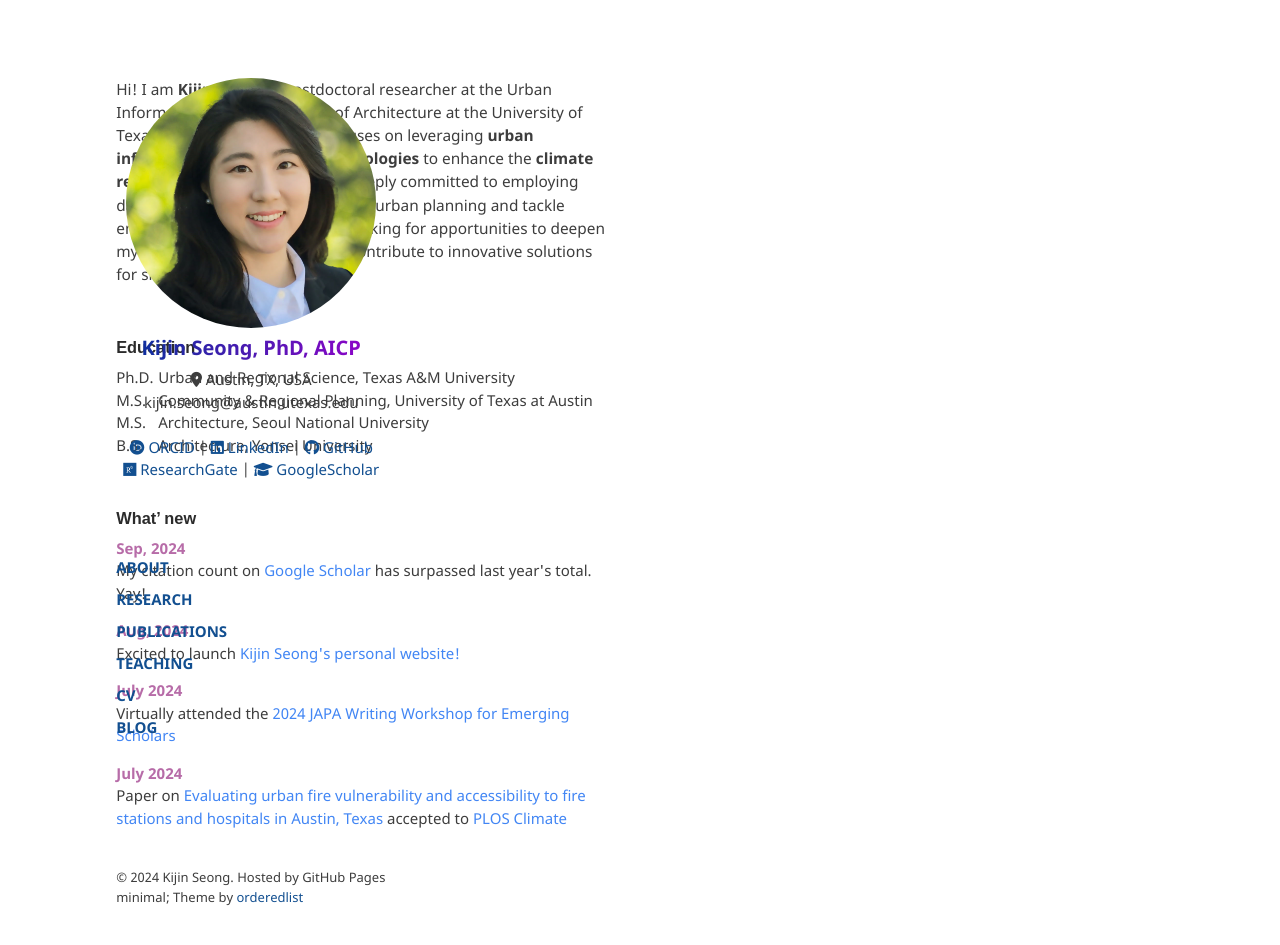
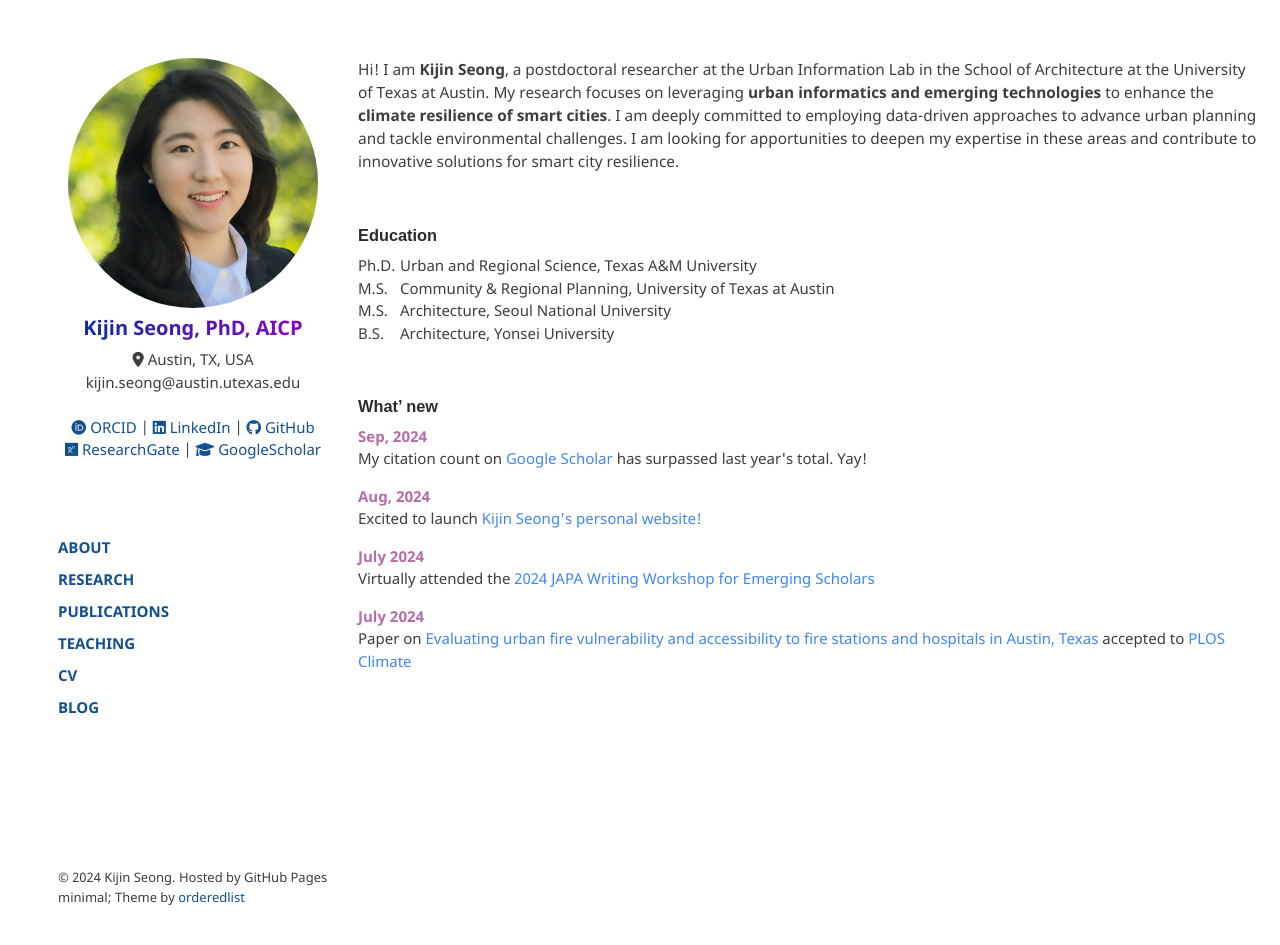
Before and after one commit to kijinseong/kijinseong.github.io, a Jekyll site: the page built from index.md, in a window 1280 px wide and 972 px high. Shown: the top 945 px of the window. Built offline with Jekyll 4.4.1, drawn with Linux system fonts in a browser that asks for light colours.

Commit message:
Change the width fixed

```diff
--- a/assets/css/style.scss
+++ b/assets/css/style.scss
@@ -39,31 +39,6 @@ a:hover {
 // Newly added section widths.
 
 .wrapper {
-    display: flex;           /* Use flexbox to create a flexible layout */
-    width: 90%;              /* Use 90% of the viewport width */
-    margin: 0 auto;          /* Center the wrapper horizontally */
-    padding: 20px;           /* Add some padding for content spacing */
-}
-
-.sidebar {
-    width: 30%;              /* Sidebar takes 20% of the width on larger screens */
-    min-width: 250px;        /* Minimum width to maintain usability */
-    max-width: 270px;        /* Maximum width for the sidebar */
-    padding: 10px;           /* Padding inside the sidebar */
-}
-
-.section {
-    flex-grow: 1;            /* Allows the section to grow and fill available space */
-    width: 70%;              /* 70% width, can adjust based on the sidebar */
-    max-width: 930px;        /* Set the maximum width for content */
-    margin-left: auto;            /* Align section to the right (optional) */
-    padding: 20px;           /* Padding for readability */
-}
-
-
-
-/*
-.wrapper {
   width:1200px;
   // left side is 270
   // 1200-270 = 930
@@ -77,4 +52,25 @@ section {
   padding-bottom:50px;
 }
 
-*/
+
+@media (max-width: 768px) {
+    .wrapper {
+      flex-direction: column; /* Stack items vertically on small screens */
+      width: 100%;            /* Use full width for small devices */
+      padding: 10px;          /* Reduce padding for smaller screens */
+    }
+
+    .sidebar {
+      width: 100%;            /* Sidebar takes full width */
+      max-width: none;        /* Remove maximum width constraint */
+      order: 2;               /* Display sidebar below the main content */
+      padding: 10px 0;        /* Adjust padding */
+    }
+
+    .section {
+      width: 100%;            /* Section takes full width */
+      max-width: none;        /* Remove maximum width constraint */
+      order: 1;               /* Display section above the sidebar */
+      padding-bottom: 20px;   /* Adjust padding */
+    }
+  }
```
